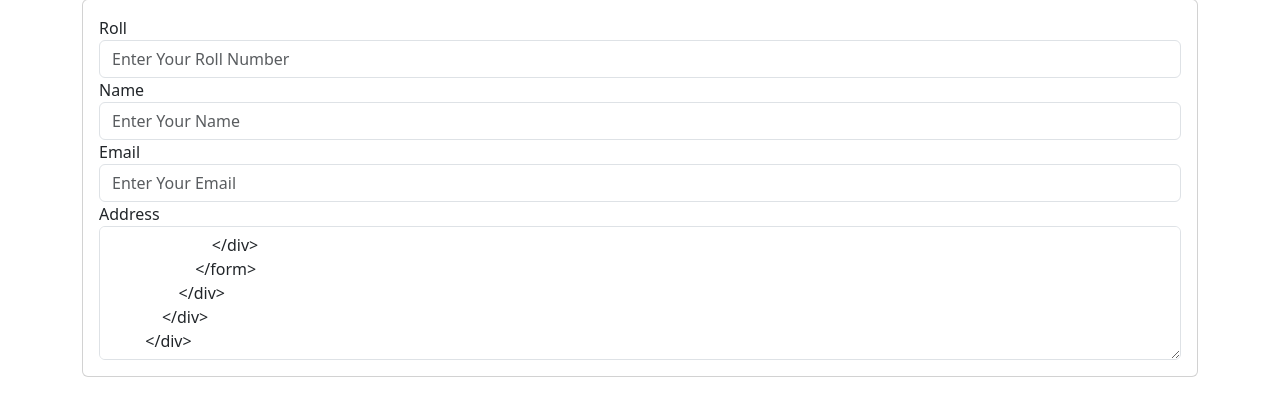
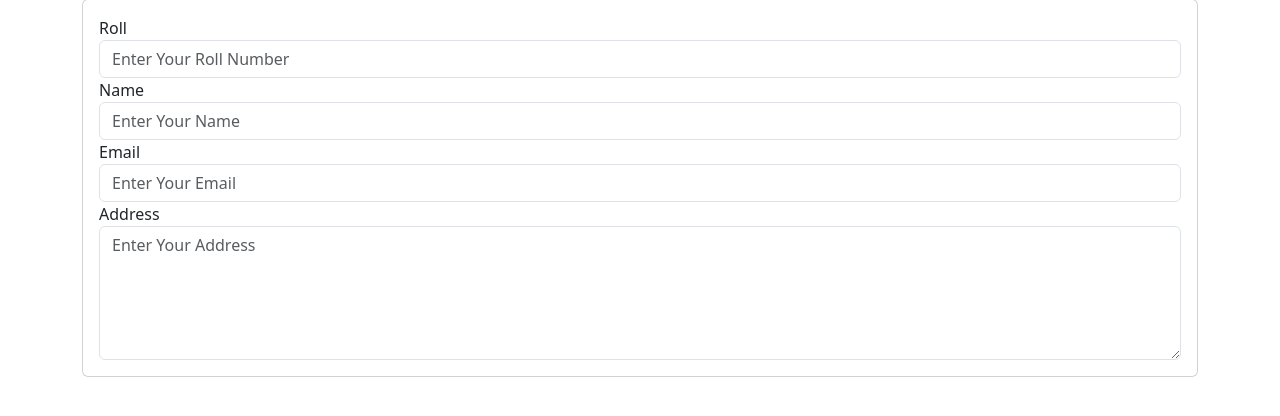
Before and after one commit to devsharifmahmud/std_manage, a Django app: page /std/add-std/ in a window 1280 px wide. Shown: the part 129-545 px from the top of the page. Run offline with Django 5.2, Linux system fonts and the light colour scheme.

Commit message:
Update code

```diff
--- a/templates/std/std_add.html
+++ b/templates/std/std_add.html
@@ -30,7 +30,7 @@
                         </div>
                         <div class="md-3">
                             <label for="address">Address</label>
-                            <textarea  id="address" name="address" rows ="5" class="form-control" placeholder="Enter Your Address" required>
+                            <textarea  id="address" name="address" rows ="5" class="form-control" placeholder="Enter Your Address" required></textarea>
                         </div>
                     </form>
                 </div>
```
